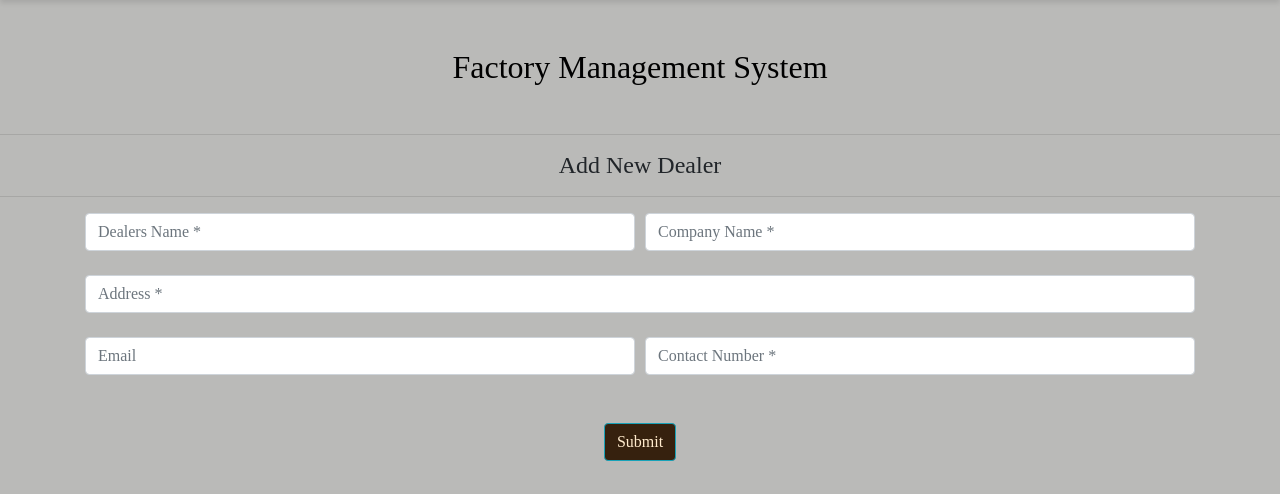
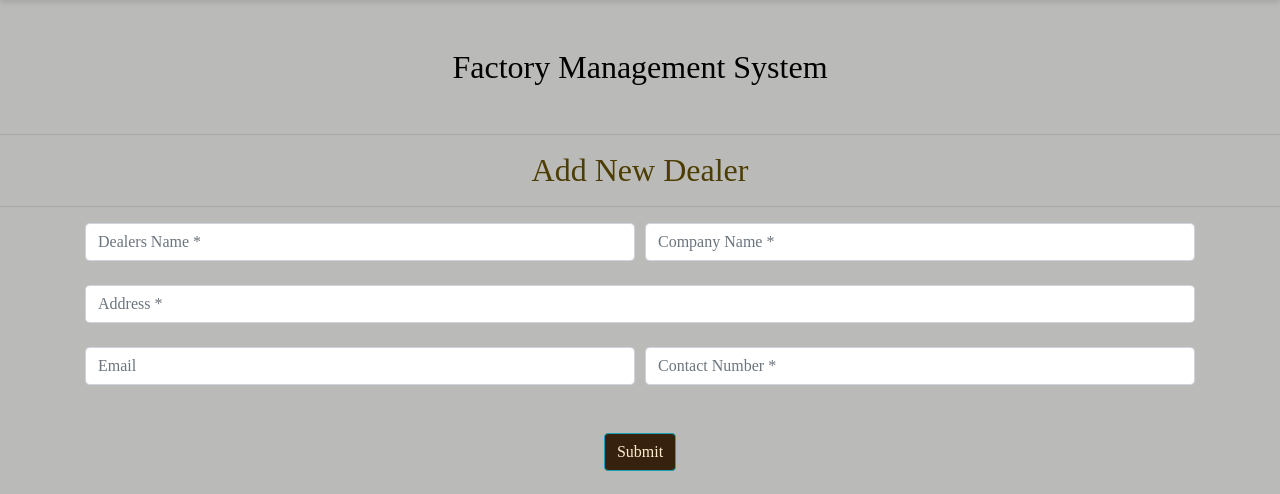
Before and after one commit to Vivaswaan/DBMS_project, a PHP site: page /addDealers.php in a window 1280 px wide. Shown: the part 57-551 px from the top of the page. Run offline with PHP 8.4, Linux system fonts and the light colour scheme.

Commit message:
Update addDealers.php

```diff
--- a/addDealers.php
+++ b/addDealers.php
@@ -20,7 +20,7 @@ include "sideNav.php";
 include "header.php";
 
 echo "
-<p class='h4 text-center my-3 '>Add New Dealer</p><hr>";
+<p class='h4 text-center my-3 ' style='color: #4d3d01; font-family: sans serif; font-size: 2.0rem;'>Add New Dealer</p><hr>";
 
 if(isset($_POST['submit'])){
 
```
